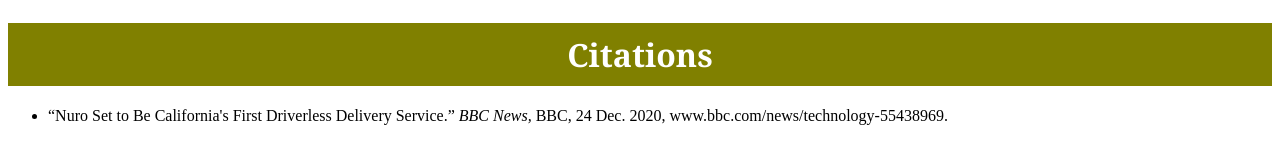
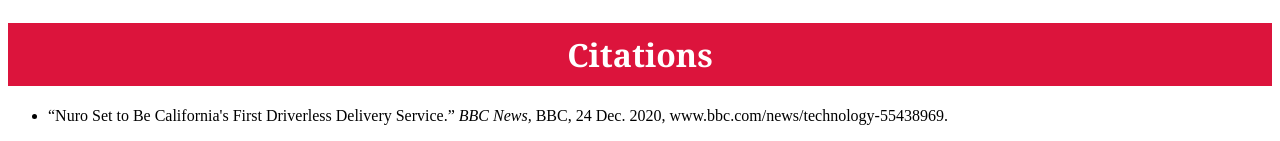
Before and after one commit to NSPortfolio/DriverlessDeliveries, a plain HTML site: page index.html in a window 1280 px wide. Shown: the part 1311-1452 px from the top of the page. Drawn offline with Linux system fonts and the light colour scheme.

Commit message:
Update index.html

```diff
--- a/index.html
+++ b/index.html
@@ -39,7 +39,7 @@
          </tr> <br><br>
         </table>
 
-      <h1 style = "background-color: #808000;font-family:georgia;color:white;text-align:center;padding:10px">Citations</h1>
+      <h1 style = "background-color: #DC143C;font-family:georgia;color:white;text-align:center;padding:10px">Citations</h1>
          <ul style = "font-size":16px;">
            <li>“Nuro Set to Be California's First Driverless Delivery Service.” <i>BBC News,</i> BBC, 24 Dec. 2020, www.bbc.com/news/technology-55438969.  </li>
 
```
